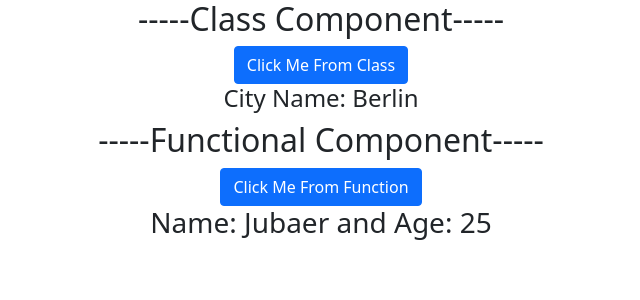
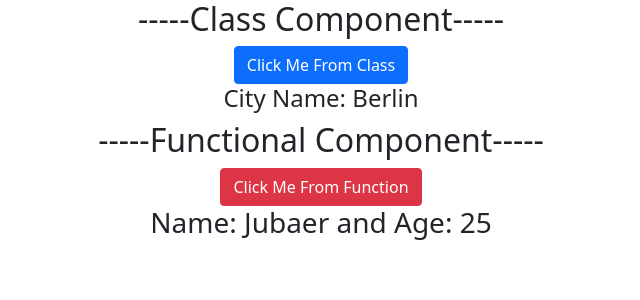
Before and after one commit to jubaerahamedbd/ReactFastTask, a React (Create React App) app: page / in a window 1280 px wide. Shown: the top 300 px of the page, without its empty margins (319-959 px from the left). Built offline with nearby package versions, Linux system fonts and the light colour scheme.

Commit message:
Arrow Function

```diff
--- a/src/components/FunctionalComponent.js
+++ b/src/components/FunctionalComponent.js
@@ -1,13 +1,13 @@
 import React from "react";
 import '../../node_modules/bootstrap/dist/css/bootstrap.min.css'
 
-function FunctionalComponent(props){
-    function DoThis(e){
+const FunctionalComponent = props => {
+    const DoThis = e => {
         alert(e)
     }
-    return(
+    return (
         <div>
-            <button className="btn btn-primary" onClick={DoThis.bind(this,"I am from Function Parameter")}>Click Me From Function</button>
+            <button className="btn btn-danger" onClick={DoThis.bind(this, "I am from Function Parameter")}>Click Me From Function</button>
             <h3>Name: {props.name} and Age: {props.age}</h3>
         </div>
     )
```
